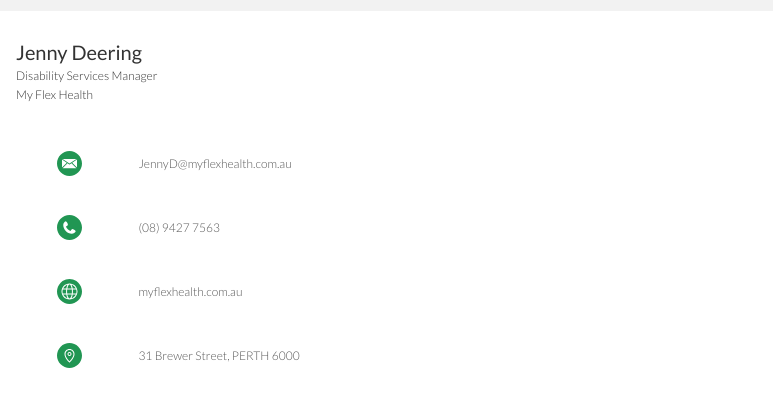
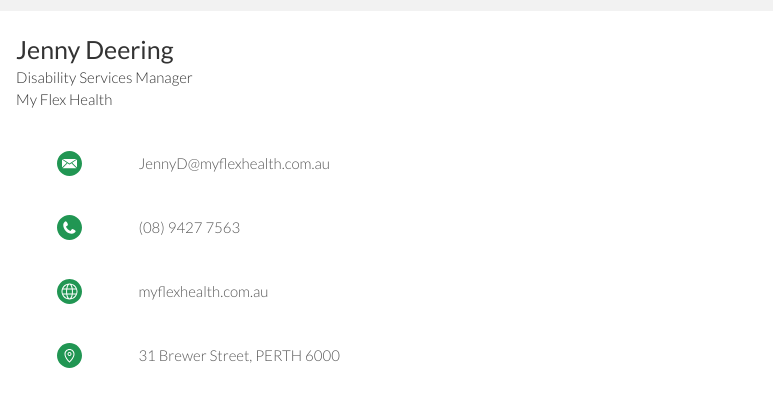
Before and after one commit to My-Flex-Health/JennyDeering, a plain HTML site: page index.html in a window 1280 px wide. Shown: the part 229-643 px from the top of the page, 0-773 px from the left. Drawn offline with Linux system fonts and the light colour scheme; a web font is replaced by a local one.

Commit message:
Update main.css

```diff
--- a/main.css
+++ b/main.css
@@ -146,21 +146,21 @@
     font-family: 'Lato', sans-serif;
     font-weight: 400;
     color: #333333;
-    font-size: 20px;
+    font-size: 25px;
 }
 
 .text-title-company {
     font-family: 'Lato', sans-serif;
     font-weight: 200;
     color: #333333;
-    font-size: 12px;
+    font-size: 15px;
 }
 
 .text-detail {
     font-family: 'Lato', sans-serif;
     font-weight: 300;
     color: #575757;
-    font-size: 12px;
+    font-size: 15px;
 }
 
 .bottom {
```
